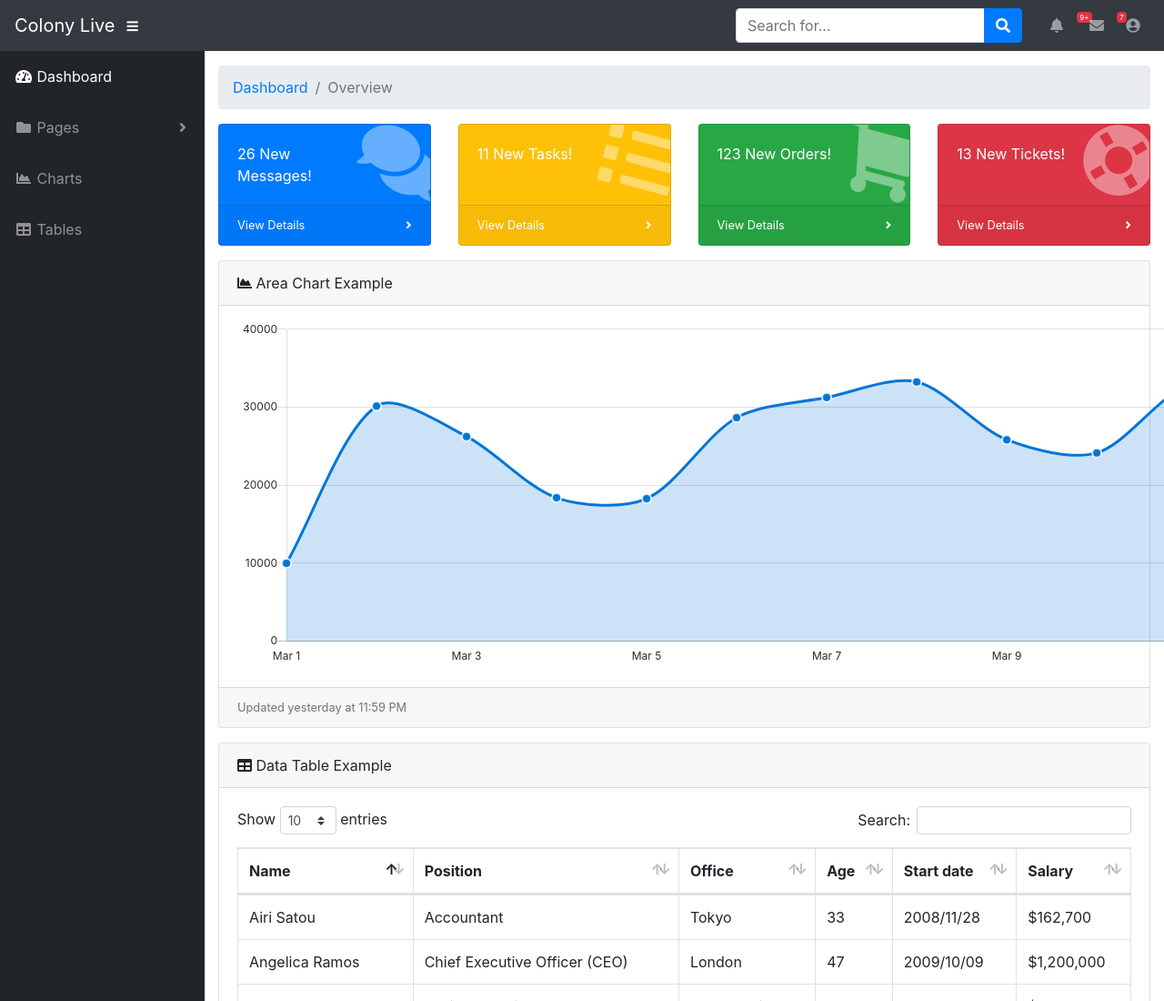
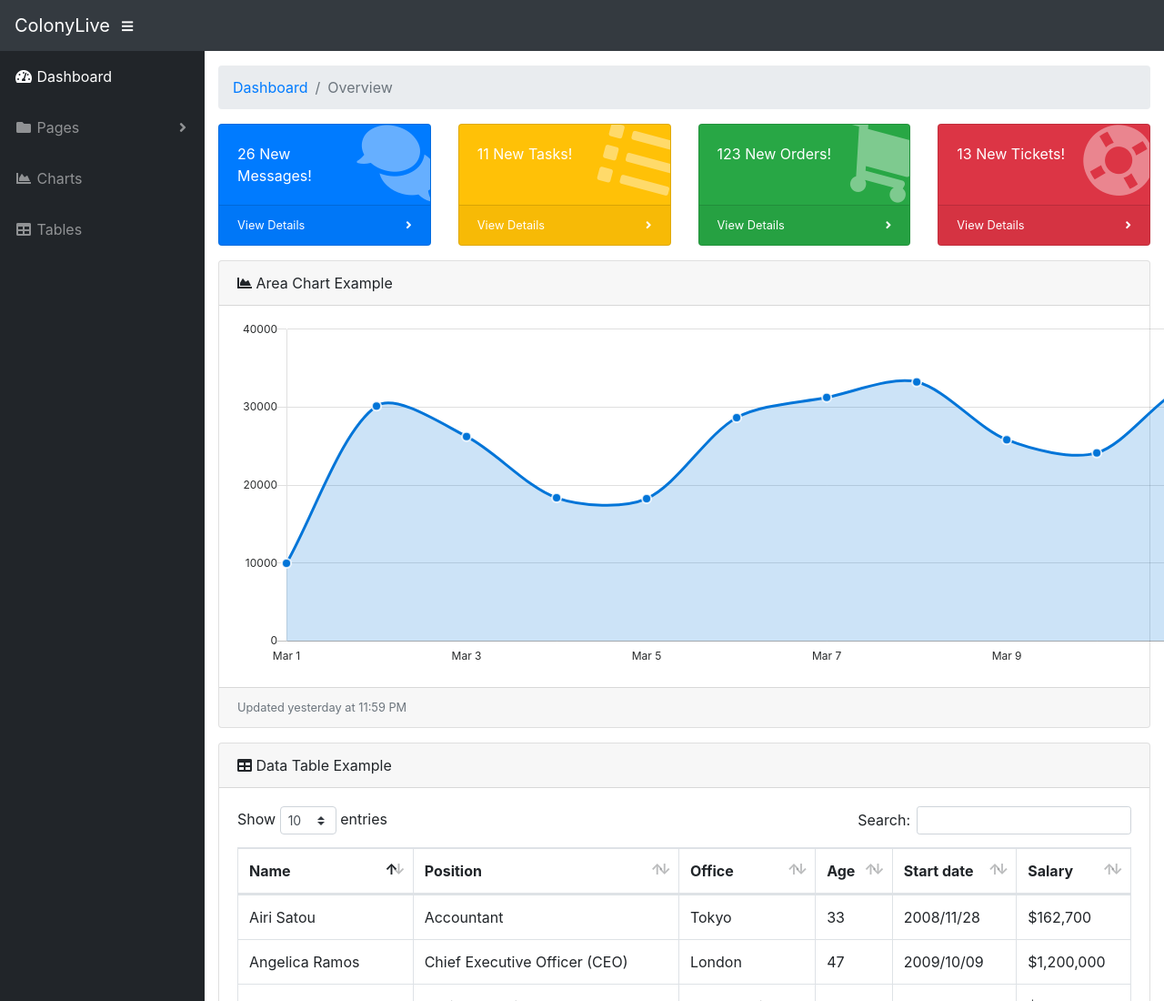
Before and after one commit to muto-fujita/morilab, a website with bundled scripts: page dashboard/index.html in a window 1280 px wide. Shown: the top 1100 px of the page at 91% size. Built offline with nearby package versions, Linux system fonts and the light colour scheme.

Commit message:
Update index.html

```diff
--- a/dashboard/index.html
+++ b/dashboard/index.html
@@ -26,14 +26,14 @@
 
   <nav class="navbar navbar-expand navbar-dark bg-dark static-top">
 
-    <a class="navbar-brand mr-1" href="index.html">Colony Live</a>
+    <a class="navbar-brand mr-1" href="index.html">ColonyLive</a>
 
     <button class="btn btn-link btn-sm text-white order-1 order-sm-0" id="sidebarToggle" href="#">
       <i class="fas fa-bars"></i>
     </button>
 
     <!-- Navbar Search -->
-    <form class="d-none d-md-inline-block form-inline ml-auto mr-0 mr-md-3 my-2 my-md-0">
+    <!-- <form class="d-none d-md-inline-block form-inline ml-auto mr-0 mr-md-3 my-2 my-md-0">
       <div class="input-group">
         <input type="text" class="form-control" placeholder="Search for..." aria-label="Search" aria-describedby="basic-addon2">
         <div class="input-group-append">
@@ -42,10 +42,10 @@
           </button>
         </div>
       </div>
-    </form>
+    </form> -->
 
     <!-- Navbar -->
-    <ul class="navbar-nav ml-auto ml-md-0">
+    <!-- <ul class="navbar-nav ml-auto ml-md-0">
       <li class="nav-item dropdown no-arrow mx-1">
         <a class="nav-link dropdown-toggle" href="#" id="alertsDropdown" role="button" data-toggle="dropdown" aria-haspopup="true" aria-expanded="false">
           <i class="fas fa-bell fa-fw"></i>
@@ -81,7 +81,7 @@
           <a class="dropdown-item" href="#" data-toggle="modal" data-target="#logoutModal">Logout</a>
         </div>
       </li>
-    </ul>
+    </ul> -->
 
   </nav>
 
```
